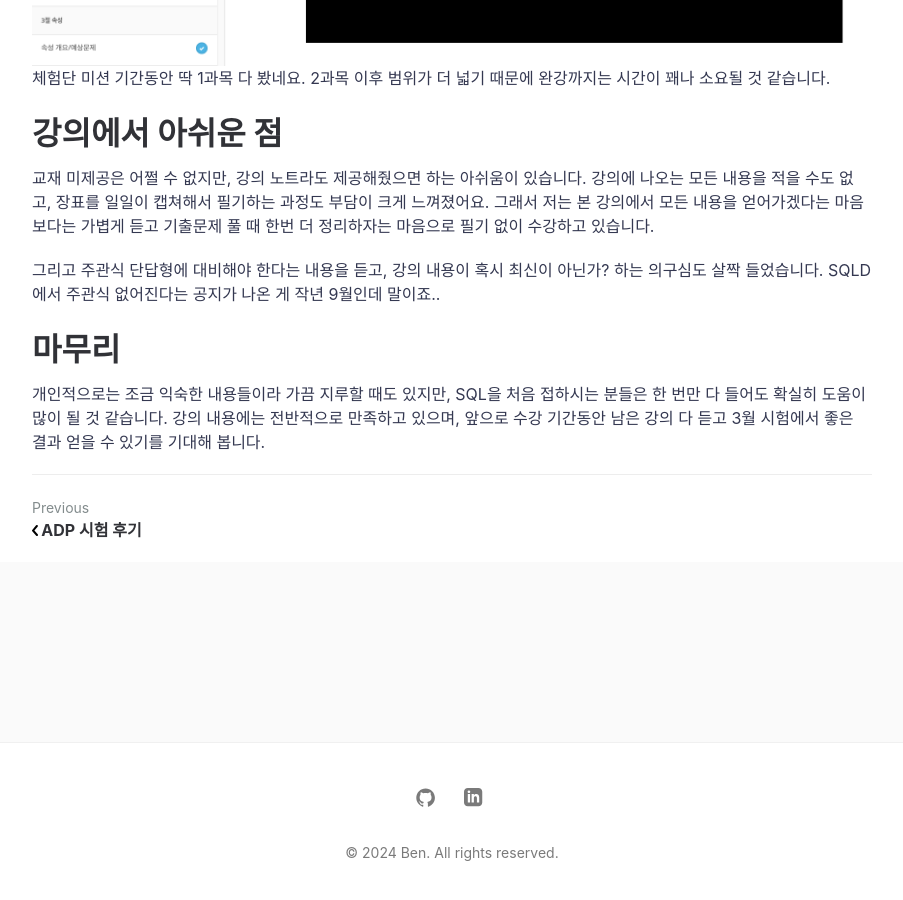
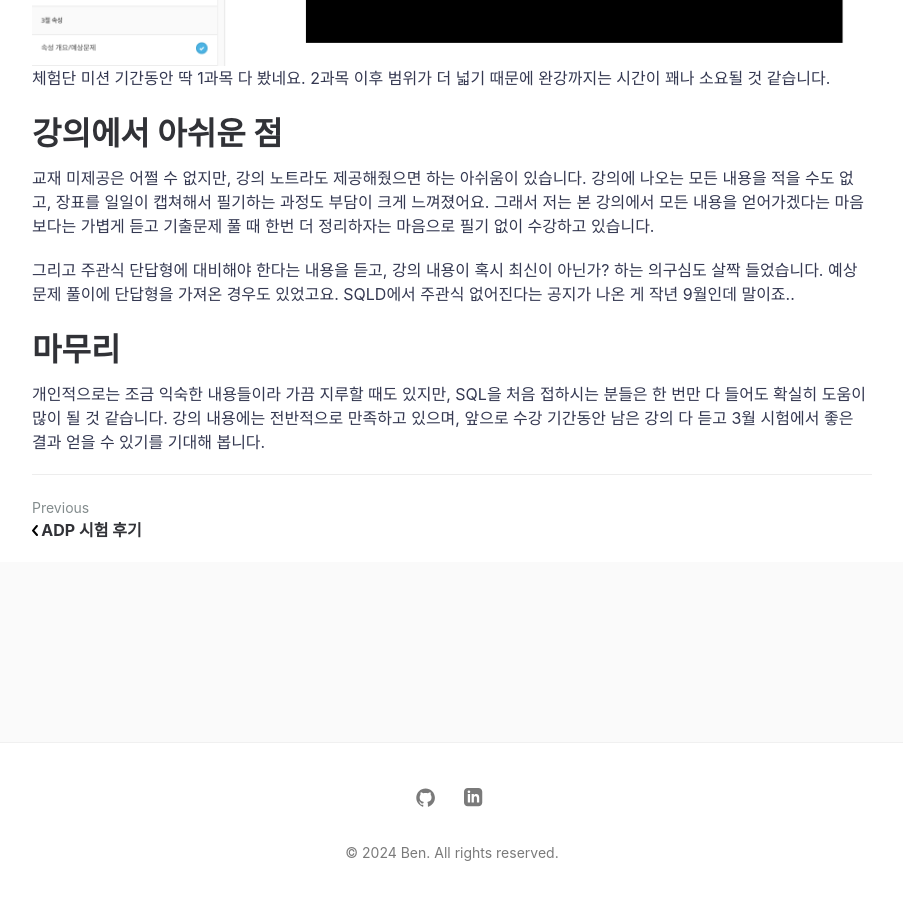
Before and after one commit to hjben/hjben.github.io, a Jekyll site: the page built from _posts/2024-01-26-sqld-dataedu.md, in a window 1280 px wide and 900 px high, scrolled down 2687 px. Shown: the whole window, without its empty margins (188-1091 px from the left). Built offline with Jekyll 4.4.1, drawn with Linux system fonts in a browser that asks for light colours; nearby versions of some CDN libraries; comment, search, counter and statistics services are not loaded.

Commit message:
Update 2024-01-26-sqld-dataedu.md

```diff
--- a/_posts/2024-01-26-sqld-dataedu.md
+++ b/_posts/2024-01-26-sqld-dataedu.md
@@ -40,7 +40,7 @@ SQLD 합격 패키지는 내용이 굉장히 풍부하고 자세합니다. 제
 교재 미제공은 어쩔 수 없지만, 강의 노트라도 제공해줬으면 하는 아쉬움이 있습니다. 강의에 나오는 모든 내용을 적을 수도 없고, 장표를 일일이 캡쳐해서 필기하는 과정도 부담이 크게 느껴졌어요.
 그래서 저는 본 강의에서 모든 내용을 얻어가겠다는 마음보다는 가볍게 듣고 기출문제 풀 때 한번 더 정리하자는 마음으로 필기 없이 수강하고 있습니다. <br>
 
-그리고 주관식 단답형에 대비해야 한다는 내용을 듣고, 강의 내용이 혹시 최신이 아닌가? 하는 의구심도 살짝 들었습니다.
+그리고 주관식 단답형에 대비해야 한다는 내용을 듣고, 강의 내용이 혹시 최신이 아닌가? 하는 의구심도 살짝 들었습니다. 예상문제 풀이에 단답형을 가져온 경우도 있었고요.
 SQLD에서 주관식 없어진다는 공지가 나온 게 작년 9월인데 말이죠..
 
 # 마무리
```
